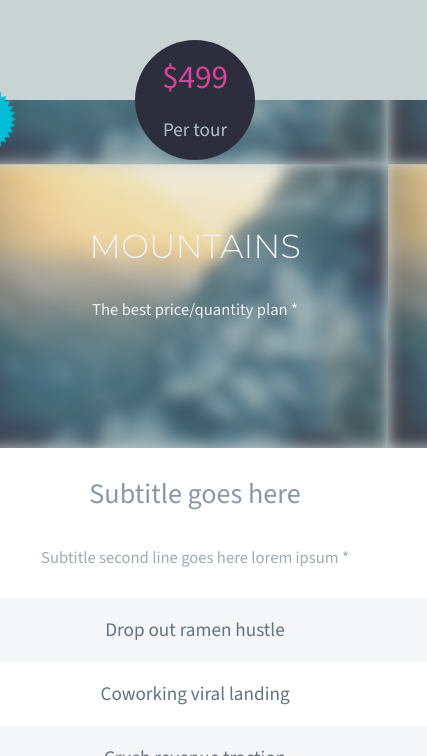
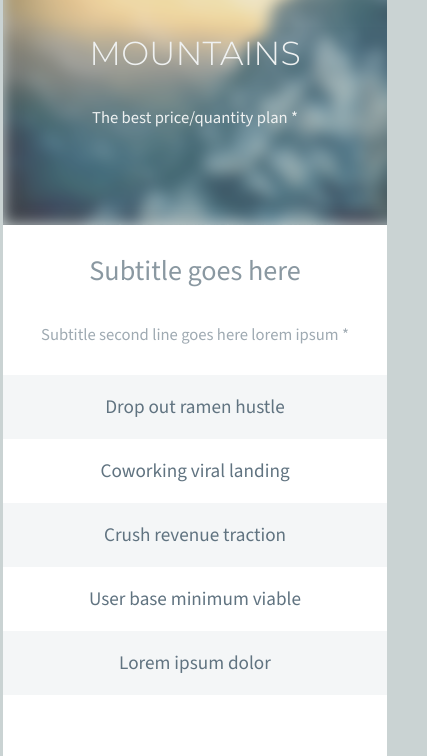
Before and after one commit to damduchai02/pricing-card, a plain HTML site: page index.html in a window 390 px wide. Shown: the part 1244-2000 px from the top of the page, 427 px wide, since content can reach past the window. Drawn offline with nearby package versions, Linux system fonts and the light colour scheme.

Commit message:
fix: link gg font, css, responsive

```diff
--- a/index.html
+++ b/index.html
@@ -9,8 +9,6 @@
       href="https://fonts.googleapis.com/css2?family=Source+Sans+3:ital,wght@0,200..900;1,200..900&display=swap"
       rel="stylesheet"
     />
-    <link rel="preconnect" href="https://fonts.googleapis.com" />
-    <link rel="preconnect" href="https://fonts.gstatic.com" crossorigin />
     <link
       href="https://fonts.googleapis.com/css2?family=Montserrat:ital,wght@0,100..900;1,100..900&display=swap"
       rel="stylesheet"
--- a/style.css
+++ b/style.css
@@ -34,10 +34,6 @@ body {
 
 /* Card */
 .card {
-  position: relative;
-}
-
-.card.card-mountain {
   position: relative;
 }
 
@@ -222,3 +218,15 @@ body {
     gap: 8rem;
   }
 }
+
+@media (max-width: 576px) {
+  .pricing {
+    max-width: 1000px;
+    margin: 10rem 0;
+  }
+
+  .card-header {
+    width: 30rem;
+    height: 22.5rem;
+  }
+}
```
